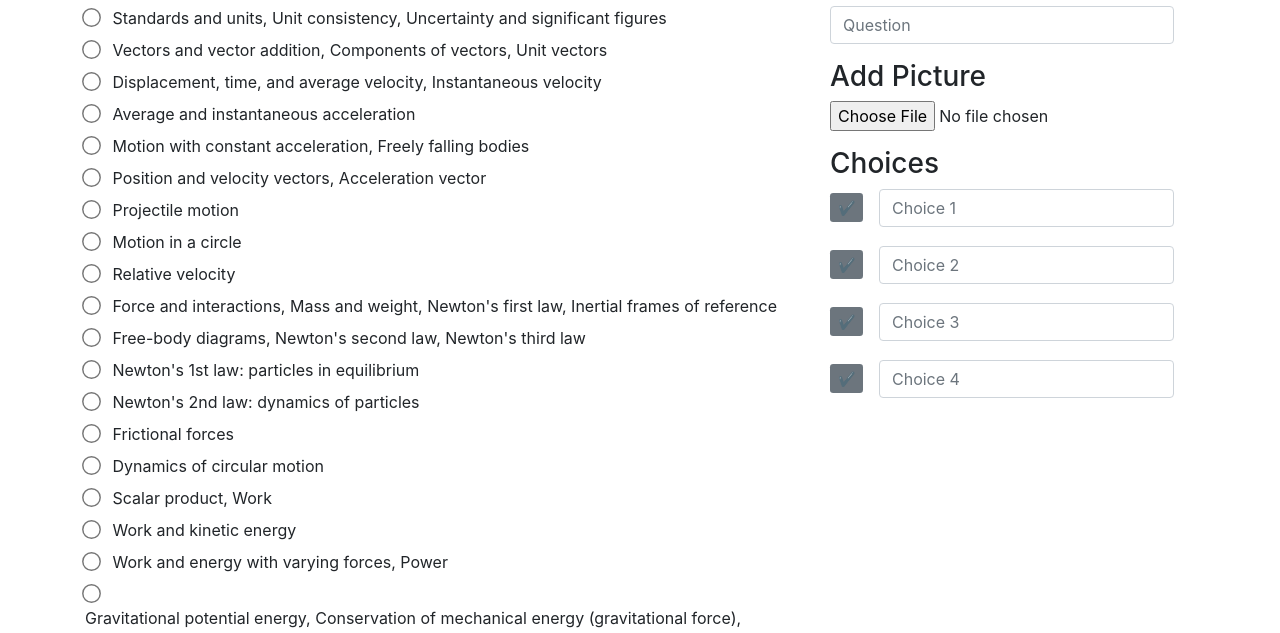
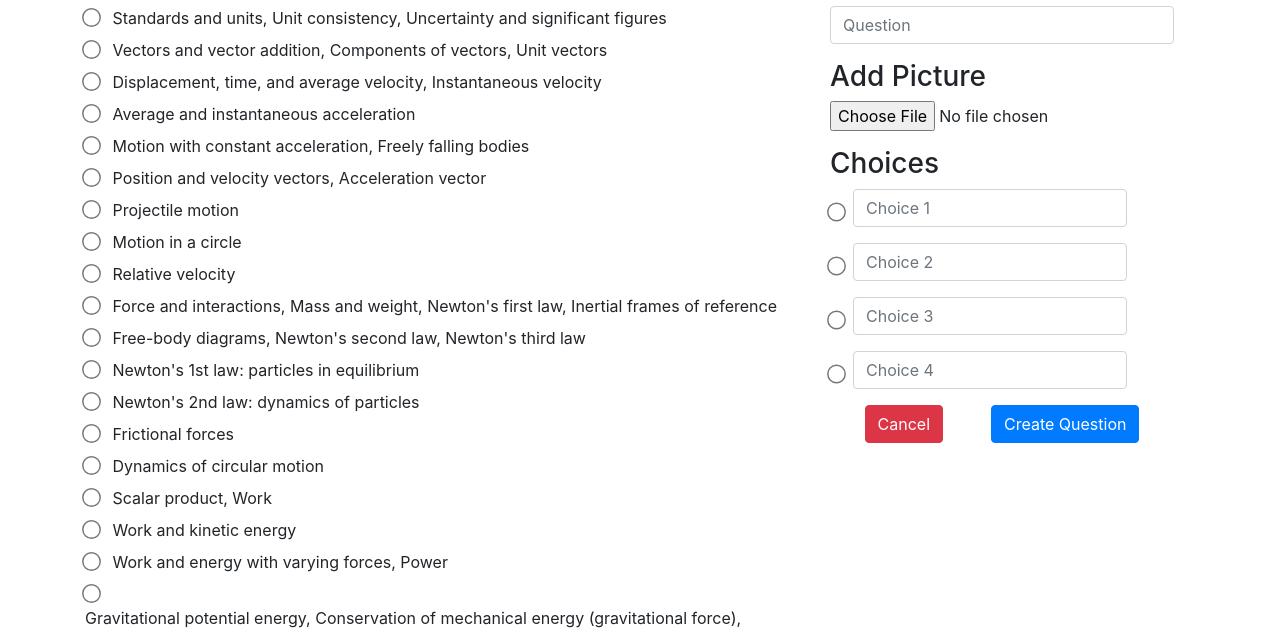
Before and after one commit to Obee07/StudyUP, a Flask app: page /create-question in a window 1280 px wide. Shown: the part 300-933 px from the top of the page. Run offline with Flask 2, Linux system fonts and the light colour scheme; some libraries are stand-ins or nearby versions.

Commit message:
Update question.html

```diff
--- a/source-code/code/studyup/templates/question.html
+++ b/source-code/code/studyup/templates/question.html
@@ -39,42 +39,58 @@
         {% for opt in form.solution_id %}
         {% if loop.index == 1 %}
         <div class="form-group d-flex">
-                {{ opt(class="hideRadioBtn") }} {{opt.label(class="btn-sm btn-secondary mr-3 mt-1 hover-hand", id="c_1", onclick="toggle2('c1')")}}
+            <div class="d-flex">
+            {{ opt(class="radio-btn mt-2", onclick="toggle2('c1')") }}
             {{form.choice_1(placeholder="Choice 1", class="form-control", autocomplete="off", id="fc_1")}}
+            </div>
+            {{opt.label(class="hideChecked mr-3 mt-1", id="c_1")}}
+
         </div>
         {% endif %}
         {% if loop.index == 2 %}
         <div class="form-group d-flex">
-                {{ opt(class="hideRadioBtn") }} {{opt.label(class="btn-sm btn-secondary mr-3 mt-1 hover-hand", id="c_2", onclick="toggle2('c2')")}}
+          <div class="d-flex">
+            {{ opt(class="radio-btn mt-2", onclick="toggle2('c2')") }}
             {{form.choice_2(placeholder="Choice 2", class="form-control", autocomplete="off", id="fc_2")}}
+          </div>
+            {{opt.label(class="hideRadioBtn mr-3 mt-1", id="c_2")}}
+
         </div>
         {% endif %}
         {% if loop.index == 3 %}
         <div class="form-group d-flex">
-                {{ opt(class="hideRadioBtn") }} {{opt.label(class="btn-sm btn-secondary mr-3 mt-1 hover-hand", id="c_3", onclick="toggle2('c3')")}}
+          <div class="d-flex">
+            {{ opt(class="radio-btn mt-2", onclick="toggle2('c3')") }}
             {{form.choice_3(placeholder="Choice 3", class="form-control", autocomplete="off", id="fc_3")}}
+          </div>
+            {{opt.label(class="hideRadioBtn mr-3 mt-1", id="c_3")}}
         </div>
         {% endif %}
         {% if loop.index == 4 %}
         <div class="form-group d-flex">
-                {{ opt(class="hideRadioBtn") }} {{opt.label(class="btn-sm btn-secondary mr-3 mt-1 hover-hand", id="c_4", onclick="toggle2('c4')")}}
+          <div class="d-flex">
+            {{ opt(class="radio-btn mt-2", onclick="toggle2('c4')") }}
             {{form.choice_4(placeholder="Choice 4", class="form-control", autocomplete="off", id="fc_4")}}
+          </div>
+            {{opt.label(class="hideRadioBtn mr-3 mt-1", id="c_4")}}
         </div>
             {% endif %}
             {% endfor %}
             <div id="choice-error" class="invalid-feedback">Please mark the correct answer</div>
 
             {{form.timer(class="hideRadioBtn")}}
-        </div>
-
-    </fieldset>
+            <div id="topic-error" class="invalid-feedback">Please choose a topic</div>
             <div class="d-flex justify-content-md-center">
               <button type="button" class="btn btn-danger mr-5" data-toggle="modal" data-target="#Modal">
                   Cancel
               </button>
-        <div id="topic-error" class="invalid-feedback">Please choose a topic</div>
+
               {{form.submit(class="btn btn-primary")}}
               </div>
+        </div>
+
+    </fieldset>
+
     </div>
     <div class="col-2"></div>
 </form>
```
Lines whose indentation alone changed are shown as unchanged.
